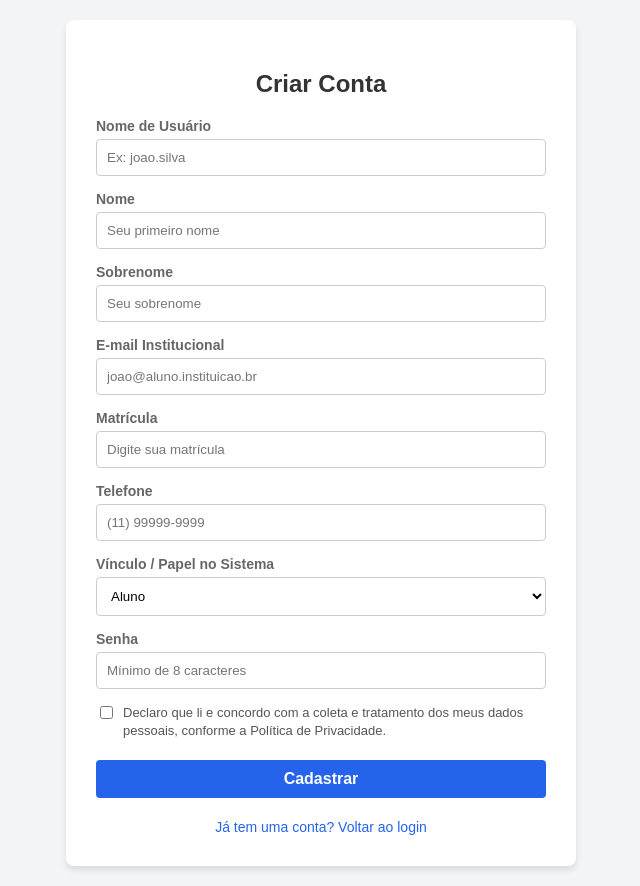
After one commit to carlosvbr/EmprestaCampus, a Django app: template backend/usuarios/templates/usuarios/cadastro.html in a window 1280 px wide. The commit adds this page. Shown: the whole page, without its empty margins (319-959 px from the left). Run offline with Django 5.2, Linux system fonts and the light colour scheme; the template is opened without the code that fills it, so the values that code supplies are empty.

Commit message:
Implementação da tela de cadastro e ajustes no backend

```diff
--- /dev/null
+++ b/backend/usuarios/templates/usuarios/cadastro.html
@@ -0,0 +1,143 @@
+<!DOCTYPE html>
+<html lang="pt-br">
+<head>
+    <meta charset="UTF-8">
+    <meta name="viewport" content="width=device-width, initial-scale=1.0">
+    <title>Criar Conta - EmprestaCampus</title>
+    <style>
+        body { font-family: Arial, sans-serif; display: flex; justify-content: center; align-items: center; min-height: 100vh; background-color: #f3f4f6; margin: 0; padding: 20px; }
+        .login-box { background: #fff; padding: 30px; border-radius: 8px; box-shadow: 0 4px 6px rgba(0,0,0,0.1); width: 100%; max-width: 450px; }
+        .login-box h2 { text-align: center; margin-bottom: 20px; color: #333; }
+        .input-group { margin-bottom: 15px; }
+        .input-group label { display: block; margin-bottom: 5px; color: #666; font-weight: bold; font-size: 14px; }
+        .input-group input, .input-group select { width: 100%; padding: 10px; border: 1px solid #ccc; border-radius: 4px; box-sizing: border-box; background-color: #fff; }
+        .checkbox-group { display: flex; align-items: flex-start; margin-bottom: 20px; font-size: 13px; color: #555; line-height: 1.4; }
+        .checkbox-group input { margin-top: 2px; margin-right: 10px; }
+        .btn-login { width: 100%; padding: 10px; background-color: #2563eb; color: white; border: none; border-radius: 4px; cursor: pointer; font-size: 16px; font-weight: bold; }
+        .btn-login:hover { background-color: #1d4ed8; }
+        #mensagem { text-align: center; margin-top: 15px; font-weight: bold; font-size: 14px; }
+    </style>
+</head>
+<body>
+
+<div class="login-box">
+    <h2>Criar Conta</h2>
+
+    <form id="form-cadastro">
+        <div class="input-group">
+            <label for="username">Nome de Usuário</label>
+            <input type="text" id="username" required placeholder="Ex: joao.silva">
+        </div>
+
+        <div class="input-group">
+            <label for="first_name">Nome</label>
+            <input type="text" id="first_name" required placeholder="Seu primeiro nome">
+        </div>
+
+        <div class="input-group">
+            <label for="last_name">Sobrenome</label>
+            <input type="text" id="last_name" required placeholder="Seu sobrenome">
+        </div>
+
+        <div class="input-group">
+            <label for="email">E-mail Institucional</label>
+            <input type="email" id="email" required placeholder="joao@aluno.instituicao.br">
+        </div>
+
+        <div class="input-group">
+            <label for="matricula">Matrícula</label>
+            <input type="text" id="matricula" placeholder="Digite sua matrícula">
+        </div>
+
+        <div class="input-group">
+            <label for="telefone">Telefone</label>
+            <input type="text" id="telefone" required placeholder="(11) 99999-9999">
+        </div>
+
+        <div class="input-group">
+            <label for="papel">Vínculo / Papel no Sistema</label>
+            <select id="papel" required>
+                <option value="ALUNO">Aluno</option>
+                <option value="DOCENTE">Docente</option>
+                <option value="TECNICO">Técnico</option>
+            </select>
+        </div>
+
+        <div class="input-group">
+            <label for="password">Senha</label>
+            <input type="password" id="password" required minlength="8" placeholder="Mínimo de 8 caracteres">
+        </div>
+
+        <div class="checkbox-group">
+            <input type="checkbox" id="consentimento" required>
+            <label for="consentimento">
+                Declaro que li e concordo com a coleta e tratamento dos meus dados pessoais, conforme a Política de Privacidade.
+            </label>
+        </div>
+
+        <button type="submit" class="btn-login">Cadastrar</button>
+    </form>
+
+    <div id="mensagem"></div>
+
+    <div style="margin-top: 20px; text-align: center;">
+        <a href="{% url 'login_web' %}" style="color: #2563eb; text-decoration: none; font-size: 14px;">
+            Já tem uma conta? Voltar ao login
+        </a>
+    </div>
+</div>
+
+<script>
+    const form = document.getElementById('form-cadastro');
+    const mensagemDiv = document.getElementById('mensagem');
+
+    form.addEventListener('submit', async function(e) {
+        e.preventDefault();
+
+        mensagemDiv.style.color = '#555';
+        mensagemDiv.textContent = 'Processando cadastro...';
+
+        const payload = {
+            username: document.getElementById('username').value,
+            first_name: document.getElementById('first_name').value,
+            last_name: document.getElementById('last_name').value,
+            email: document.getElementById('email').value,
+            matricula: document.getElementById('matricula').value || null,
+            telefone: document.getElementById('telefone').value,
+            papel: document.getElementById('papel').value,
+            password: document.getElementById('password').value
+        };
+
+        try {
+            const response = await fetch('/api/usuarios/registro/', {
+                method: 'POST',
+                headers: {
+                    'Content-Type': 'application/json'
+                },
+                body: JSON.stringify(payload)
+            });
+
+            if (response.ok) {
+                mensagemDiv.style.color = 'green';
+                mensagemDiv.textContent = 'Cadastro realizado com sucesso! Redirecionando...';
+                setTimeout(() => {
+                    window.location.href = '/api/usuarios/entrar/';
+                }, 2000);
+            } else {
+                const data = await response.json();
+                mensagemDiv.style.color = 'red';
+                if (data.username) {
+                    mensagemDiv.textContent = 'Este nome de usuário já está em uso. Escolha outro.';
+                } else {
+                const primeiroErro = Object.values(data)[0];
+                mensagemDiv.textContent = Array.isArray(primeiroErro) ? primeiroErro[0] : 'Verifique os dados informados.';
+                }
+            }
+        } catch (error) {
+            mensagemDiv.style.color = 'red';
+            mensagemDiv.textContent = 'Erro de conexão com o servidor.';
+        }
+    });
+</script>
+</body>
+</html>
--- a/backend/usuarios/urls.py
+++ b/backend/usuarios/urls.py
@@ -31,4 +31,5 @@ urlpatterns = [
     path("esqueci-minha-senha/", TemplateView.as_view(template_name="usuarios/recuperar_senha.html"), name="recuperar_senha_web"),
     path("esqueci-minha-senha/confirmar/", TemplateView.as_view(template_name="usuarios/redefinir_senha.html"), name="redefinir_senha_web"),
     path("2fa/validar/", validar_dois_fatores_view, name="validar_2fa_web"),
+    path("cadastrar/", TemplateView.as_view(template_name="usuarios/cadastro.html"), name="cadastro_web"),
 ]
```
Also changed, not shown: backend/usuarios/serializers.py (+4 -3 lines), backend/usuarios/templates/usuarios/login.html (+8 -2 lines).
